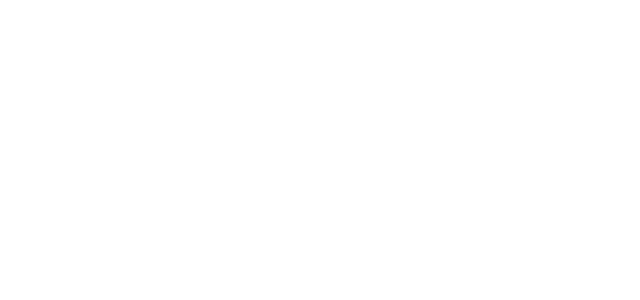
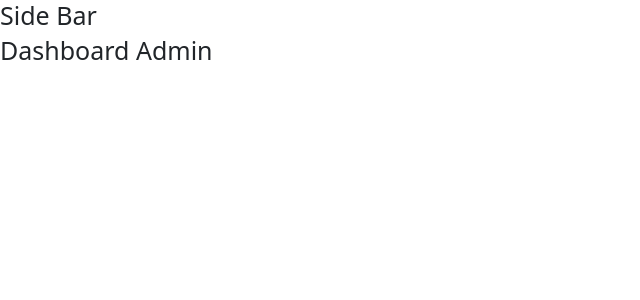
Before and after one commit to th4tkh13m/shoppii, a React (Create React App) app in the folder shoppii/src/frontend/: page /admin in a window 1280 px wide. Before the commit this address had no page. Shown: the top 300 px of the page, without its empty margins (0-640 px from the left). Built offline with nearby package versions, Linux system fonts and the light colour scheme.

Commit message:
logic load role (shop,admin,user) for component

```diff
--- a/shoppii/src/frontend/src/App.js
+++ b/shoppii/src/frontend/src/App.js
@@ -1,14 +1,23 @@
-import { publicRoutes } from './routes/routes'
-import { BrowserRouter as Router, Routes, Route } from 'react-router-dom'
+import { useState } from 'react'
+import { publicRoutes, privateRoutes } from './routes/routes'
+import { Routes, Route } from 'react-router-dom'
 import DefaultLayout from './layouts/DefaultLayout'
+import PrivateLayout from './layouts/PrivateLayout'
+import { useAuth } from './hooks/useAuth'
 
 function App() {
+    const { role } = useAuth()
+    const [routes, setRoutes] = useState(() => {
+        const routes = role === 'admin' ? privateRoutes : publicRoutes
+        return routes
+    })
+    console.log(role)
+    console.log(routes)
     return (
-        <Router>
         <div className="App">
             <Routes>
-                    {publicRoutes.map((route, index) => {
-                        const Layout = DefaultLayout
+                {routes.map((route, index) => {
+                    const Layout = role === 'admin' ? PrivateLayout : DefaultLayout
                     const Page = route.component
                     return (
                         <Route
@@ -24,7 +33,6 @@ function App() {
                 })}
             </Routes>
         </div>
-        </Router>
     )
 }
 
--- a/shoppii/src/frontend/src/config/index.js
+++ /dev/null
@@ -1,7 +0,0 @@
-import routes from './routes'
-
-const config = {
-    routes,
-}
-
-export default config
--- a/shoppii/src/frontend/src/config/routes.js
+++ /dev/null
@@ -1,7 +0,0 @@
-const routes = {
-    home: '/',
-    products: '/products',
-    product: '/products/:id',
-}
-
-export default routes
--- a/shoppii/src/frontend/src/hooks/useAuth.js
+++ b/shoppii/src/frontend/src/hooks/useAuth.js
@@ -5,13 +5,15 @@ import { useLocalStorage } from './useLocalStorage'
 const AuthContext = createContext()
 
 export const AuthProvider = ({ children }) => {
-    const [role, setRole] = useLocalStorage('user', null)
+    const [role, setRole] = useLocalStorage('role', 'admin')
     const navigate = useNavigate()
 
     const login = async data => {
         // fetch data here to get role
-        setRole(data)
-        navigate('/dashboard/profile', { replace: true })
+
+        const ROLE = 'admin'
+        setRole(ROLE)
+        // navigate('/dashboard/profile', { replace: true })
     }
 
     const logout = () => {
--- a/shoppii/src/frontend/src/hooks/useLocalStorage.js
+++ b/shoppii/src/frontend/src/hooks/useLocalStorage.js
@@ -3,6 +3,7 @@ import { useState } from 'react'
 export const useLocalStorage = (keyName, defaultValue) => {
     const [storedValue, setStoredValue] = useState(() => {
         try {
+            window.localStorage.clear()
             const value = window.localStorage.getItem(keyName)
 
             if (value) {
--- a/shoppii/src/frontend/src/index.js
+++ b/shoppii/src/frontend/src/index.js
@@ -4,13 +4,19 @@ import App from './App'
 import reportWebVitals from './reportWebVitals'
 import GlobalStyles from './components/GlobalStyles'
 import 'bootstrap/dist/css/bootstrap.min.css'
+import { BrowserRouter as Router } from 'react-router-dom'
+import { AuthProvider } from './hooks/useAuth'
 
 const root = ReactDOM.createRoot(document.getElementById('root'))
 root.render(
     <React.StrictMode>
-        <GlobalStyles>
-            <App />
-        </GlobalStyles>
+        <Router>
+            <AuthProvider>
+                <GlobalStyles>
+                    <App />
+                </GlobalStyles>
+            </AuthProvider>
+        </Router>
     </React.StrictMode>,
 )
 
--- a/shoppii/src/frontend/src/routes/routes.js
+++ b/shoppii/src/frontend/src/routes/routes.js
@@ -1,5 +1,3 @@
-import config from '../config'
-
 // Pages
 // User
 import Home from '../pages/user/Home'
```
Lines whose indentation alone changed are shown as unchanged.
